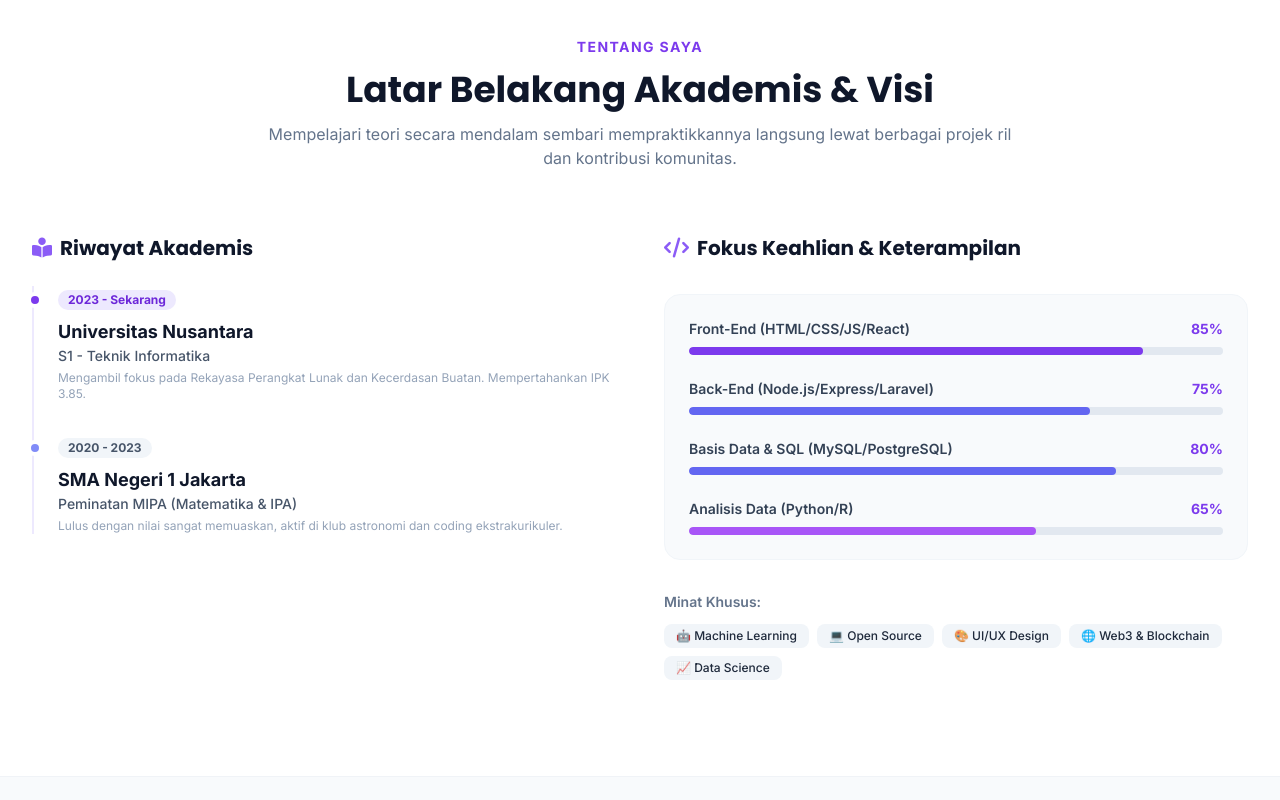
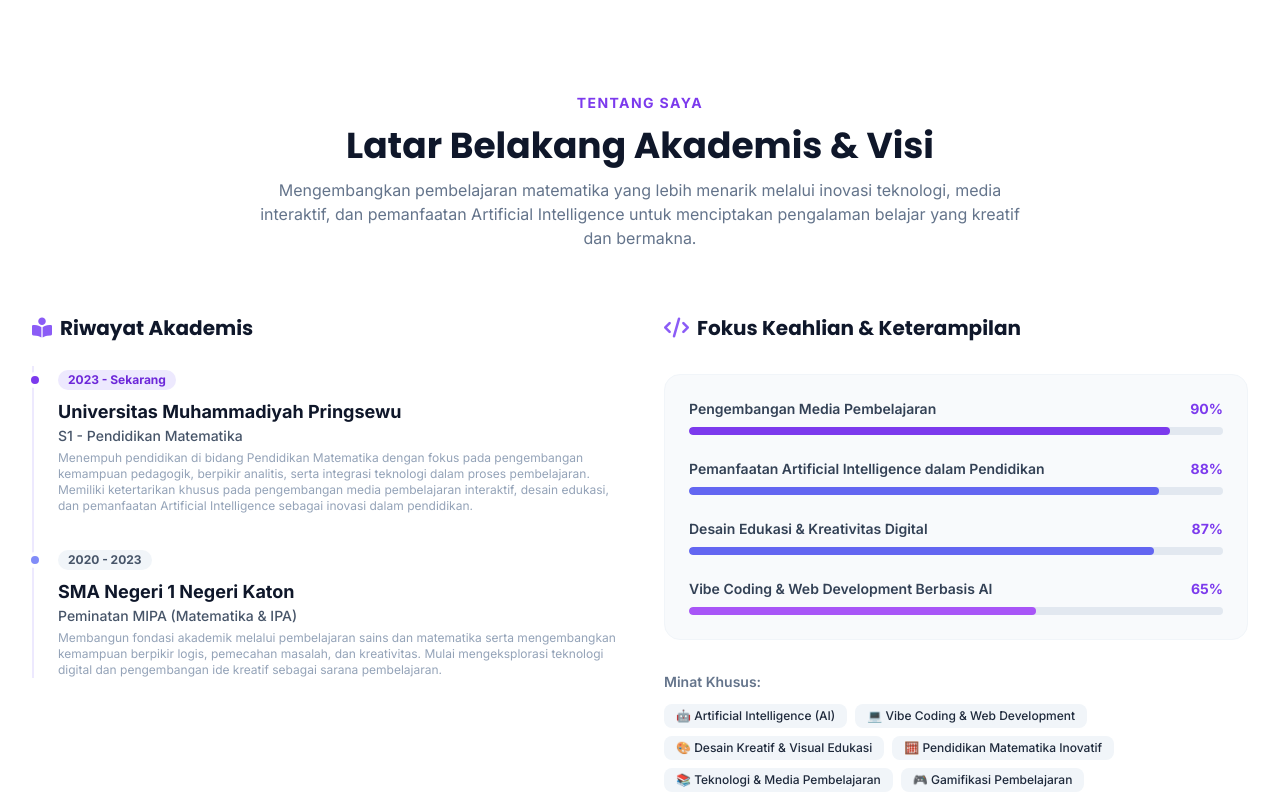
Before and after one commit to arifnurrohman1116-dot/my-cyber-portfolio, a plain HTML site: page index.html in a window 1280 px wide. Shown: the part 860-1660 px from the top of the page. Drawn offline with nearby package versions, Linux system fonts and the light colour scheme.

Commit message:
Update index.html

```diff
--- a/index.html
+++ b/index.html
@@ -150,7 +150,7 @@
                             <span class="animate-ping absolute inline-flex h-full w-full rounded-full bg-emerald-400 opacity-75"></span>
                             <span class="relative inline-flex rounded-full h-2 w-2 bg-emerald-500"></span>
                         </span>
-                        <span id="hero-status-tag">Membuka Peluang Magang / Kolaborasi</span>
+                        <span id="hero-status-tag">Aktif Kuliah & Riset Mandiri</span>
                     </div>
 
                     <!-- Main Dynamic Headline -->
@@ -162,13 +162,13 @@
                         <!-- Typing Subtitle -->
                         <div class="text-lg sm:text-2xl font-semibold text-slate-700 dark:text-slate-300 min-h-[40px]">
                             <span>Mahasiswa </span>
-                            <span id="dynamic-role" class="text-violet-600 dark:text-violet-400 border-r-2 border-violet-600 dark:border-violet-400 pr-1 animate-pulse">Teknik Informatika</span>
+                            <span id="dynamic-role" class="text-violet-600 dark:text-violet-400 border-r-2 border-violet-600 dark:border-violet-400 pr-1 animate-pulse">Pendidikan Matematika</span>
                         </div>
                     </div>
 
                     <!-- Short Bio Statement -->
                     <p id="hero-bio" class="text-base sm:text-lg text-slate-600 dark:text-slate-400 max-w-2xl mx-auto lg:mx-0 leading-relaxed">
-                        Mahasiswa tingkat 3 di Universitas Nusantara yang bersemangat dalam pengembangan web, rekayasa perangkat lunak, dan aktif dalam berbagai organisasi kemahasiswaan. Siap berkolaborasi dan belajar hal baru!
+                        Mahasiswa angkatan 2025 yang memiliki ketertarikan pada teknologi, desain digital, dan pengembangan media pembelajaran. Berkomitmen untuk terus belajar, mengembangkan kreativitas, serta memanfaatkan teknologi secara produktif untuk menghasilkan karya yang edukatif dan inovatif. Siap bertumbuh melalui pengalaman, kolaborasi, dan tantangan baru.
                     </p>
 
                     <!-- CTAs -->
@@ -252,7 +252,7 @@
             <div class="text-center max-w-3xl mx-auto mb-16 space-y-3">
                 <span class="text-xs sm:text-sm font-bold text-violet-600 dark:text-violet-400 uppercase tracking-widest">Tentang Saya</span>
                 <h2 class="text-3xl sm:text-4xl font-bold text-slate-900 dark:text-white">Latar Belakang Akademis & Visi</h2>
-                <p class="text-sm sm:text-base text-slate-500 dark:text-slate-400">Mempelajari teori secara mendalam sembari mempraktikkannya langsung lewat berbagai projek ril dan kontribusi komunitas.</p>
+                <p class="text-sm sm:text-base text-slate-500 dark:text-slate-400">Mengembangkan pembelajaran matematika yang lebih menarik melalui inovasi teknologi, media interaktif, dan pemanfaatan Artificial Intelligence untuk menciptakan pengalaman belajar yang kreatif dan bermakna.</p>
             </div>
 
             <div class="grid grid-cols-1 lg:grid-cols-12 gap-12 items-start">
@@ -269,9 +269,9 @@
                             <span class="absolute -left-[31px] top-1.5 w-4 h-4 rounded-full bg-violet-600 border-4 border-white dark:border-slate-900"></span>
                             <div>
                                 <span class="inline-block px-2.5 py-0.5 rounded-full bg-violet-100 text-violet-700 dark:bg-violet-950 dark:text-violet-300 text-xs font-bold mb-2">2023 - Sekarang</span>
-                                <h4 class="font-bold text-lg text-slate-900 dark:text-white" id="about-univ">Universitas Nusantara</h4>
-                                <p class="text-sm font-medium text-slate-600 dark:text-slate-400" id="about-major">S1 - Teknik Informatika</p>
-                                <p class="text-xs text-slate-400 mt-1">Mengambil fokus pada Rekayasa Perangkat Lunak dan Kecerdasan Buatan. Mempertahankan IPK 3.85.</p>
+                                <h4 class="font-bold text-lg text-slate-900 dark:text-white" id="about-univ">Universitas Muhammadiyah Pringsewu</h4>
+                                <p class="text-sm font-medium text-slate-600 dark:text-slate-400" id="about-major">S1 - Pendidikan Matematika</p>
+                                <p class="text-xs text-slate-400 mt-1">Menempuh pendidikan di bidang Pendidikan Matematika dengan fokus pada pengembangan kemampuan pedagogik, berpikir analitis, serta integrasi teknologi dalam proses pembelajaran. Memiliki ketertarikan khusus pada pengembangan media pembelajaran interaktif, desain edukasi, dan pemanfaatan Artificial Intelligence sebagai inovasi dalam pendidikan.</p>
                             </div>
                         </div>
 
@@ -281,9 +281,9 @@
                             <span class="absolute -left-[31px] top-1.5 w-4 h-4 rounded-full bg-indigo-400 border-4 border-white dark:border-slate-900"></span>
                             <div>
                                 <span class="inline-block px-2.5 py-0.5 rounded-full bg-slate-100 text-slate-600 dark:bg-slate-800 dark:text-slate-300 text-xs font-bold mb-2">2020 - 2023</span>
-                                <h4 class="font-bold text-lg text-slate-900 dark:text-white" id="about-school">SMA Negeri 1 Jakarta</h4>
+                                <h4 class="font-bold text-lg text-slate-900 dark:text-white" id="about-school">SMA Negeri 1 Negeri Katon</h4>
                                 <p class="text-sm font-medium text-slate-600 dark:text-slate-400">Peminatan MIPA (Matematika & IPA)</p>
-                                <p class="text-xs text-slate-400 mt-1">Lulus dengan nilai sangat memuaskan, aktif di klub astronomi dan coding ekstrakurikuler.</p>
+                                <p class="text-xs text-slate-400 mt-1">Membangun fondasi akademik melalui pembelajaran sains dan matematika serta mengembangkan kemampuan berpikir logis, pemecahan masalah, dan kreativitas. Mulai mengeksplorasi teknologi digital dan pengembangan ide kreatif sebagai sarana pembelajaran.</p>
                             </div>
                         </div>
                     </div>
@@ -300,40 +300,40 @@
                         <!-- Skill Item 1 -->
                         <div class="space-y-2">
                             <div class="flex justify-between items-center text-sm">
-                                <span class="font-semibold text-slate-700 dark:text-slate-300">Front-End (HTML/CSS/JS/React)</span>
-                                <span class="font-bold text-violet-600 dark:text-violet-400">85%</span>
+                                <span class="font-semibold text-slate-700 dark:text-slate-300">Pengembangan Media Pembelajaran</span>
+                                <span class="font-bold text-violet-600 dark:text-violet-400">90%</span>
                             </div>
                             <div class="h-2 w-full bg-slate-200 dark:bg-slate-800 rounded-full overflow-hidden">
-                                <div class="h-full bg-violet-600 rounded-full" style="width: 85%"></div>
+                                <div class="h-full bg-violet-600 rounded-full" style="width: 90%"></div>
                             </div>
                         </div>
 
                         <!-- Skill Item 2 -->
                         <div class="space-y-2">
                             <div class="flex justify-between items-center text-sm">
-                                <span class="font-semibold text-slate-700 dark:text-slate-300">Back-End (Node.js/Express/Laravel)</span>
-                                <span class="font-bold text-violet-600 dark:text-violet-400">75%</span>
+                                <span class="font-semibold text-slate-700 dark:text-slate-300">Pemanfaatan Artificial Intelligence dalam Pendidikan</span>
+                                <span class="font-bold text-violet-600 dark:text-violet-400">88%</span>
                             </div>
                             <div class="h-2 w-full bg-slate-200 dark:bg-slate-800 rounded-full overflow-hidden">
-                                <div class="h-full bg-indigo-500 rounded-full" style="width: 75%"></div>
+                                <div class="h-full bg-indigo-500 rounded-full" style="width: 88%"></div>
                             </div>
                         </div>
 
                         <!-- Skill Item 3 -->
                         <div class="space-y-2">
                             <div class="flex justify-between items-center text-sm">
-                                <span class="font-semibold text-slate-700 dark:text-slate-300">Basis Data & SQL (MySQL/PostgreSQL)</span>
-                                <span class="font-bold text-violet-600 dark:text-violet-400">80%</span>
+                                <span class="font-semibold text-slate-700 dark:text-slate-300">Desain Edukasi & Kreativitas Digital</span>
+                                <span class="font-bold text-violet-600 dark:text-violet-400">87%</span>
                             </div>
                             <div class="h-2 w-full bg-slate-200 dark:bg-slate-800 rounded-full overflow-hidden">
-                                <div class="h-full bg-indigo-500 rounded-full" style="width: 80%"></div>
+                                <div class="h-full bg-indigo-500 rounded-full" style="width: 87%"></div>
                             </div>
                         </div>
 
                         <!-- Skill Item 4 -->
                         <div class="space-y-2">
                             <div class="flex justify-between items-center text-sm">
-                                <span class="font-semibold text-slate-700 dark:text-slate-300">Analisis Data (Python/R)</span>
+                                <span class="font-semibold text-slate-700 dark:text-slate-300">Vibe Coding & Web Development Berbasis AI</span>
                                 <span class="font-bold text-violet-600 dark:text-violet-400">65%</span>
                             </div>
                             <div class="h-2 w-full bg-slate-200 dark:bg-slate-800 rounded-full overflow-hidden">
@@ -346,11 +346,12 @@
                     <div class="space-y-3">
                         <span class="block text-sm font-semibold text-slate-500 dark:text-slate-400">Minat Khusus:</span>
                         <div class="flex flex-wrap gap-2">
-                            <span class="px-3 py-1 rounded-lg bg-slate-100 dark:bg-slate-800 text-xs font-medium">🤖 Machine Learning</span>
-                            <span class="px-3 py-1 rounded-lg bg-slate-100 dark:bg-slate-800 text-xs font-medium">💻 Open Source</span>
-                            <span class="px-3 py-1 rounded-lg bg-slate-100 dark:bg-slate-800 text-xs font-medium">🎨 UI/UX Design</span>
-                            <span class="px-3 py-1 rounded-lg bg-slate-100 dark:bg-slate-800 text-xs font-medium">🌐 Web3 & Blockchain</span>
-                            <span class="px-3 py-1 rounded-lg bg-slate-100 dark:bg-slate-800 text-xs font-medium">📈 Data Science</span>
+                            <span class="px-3 py-1 rounded-lg bg-slate-100 dark:bg-slate-800 text-xs font-medium">🤖 Artificial Intelligence (AI)</span>
+                            <span class="px-3 py-1 rounded-lg bg-slate-100 dark:bg-slate-800 text-xs font-medium">💻 Vibe Coding & Web Development</span>
+                            <span class="px-3 py-1 rounded-lg bg-slate-100 dark:bg-slate-800 text-xs font-medium">🎨 Desain Kreatif & Visual Edukasi</span>
+                            <span class="px-3 py-1 rounded-lg bg-slate-100 dark:bg-slate-800 text-xs font-medium">🧮 Pendidikan Matematika Inovatif</span>
+                            <span class="px-3 py-1 rounded-lg bg-slate-100 dark:bg-slate-800 text-xs font-medium">📚 Teknologi & Media Pembelajaran</span>
+                            <span class="px-3 py-1 rounded-lg bg-slate-100 dark:bg-slate-800 text-xs font-medium">🎮 Gamifikasi Pembelajaran</span>
                         </div>
                     </div>
                 </div>
```
